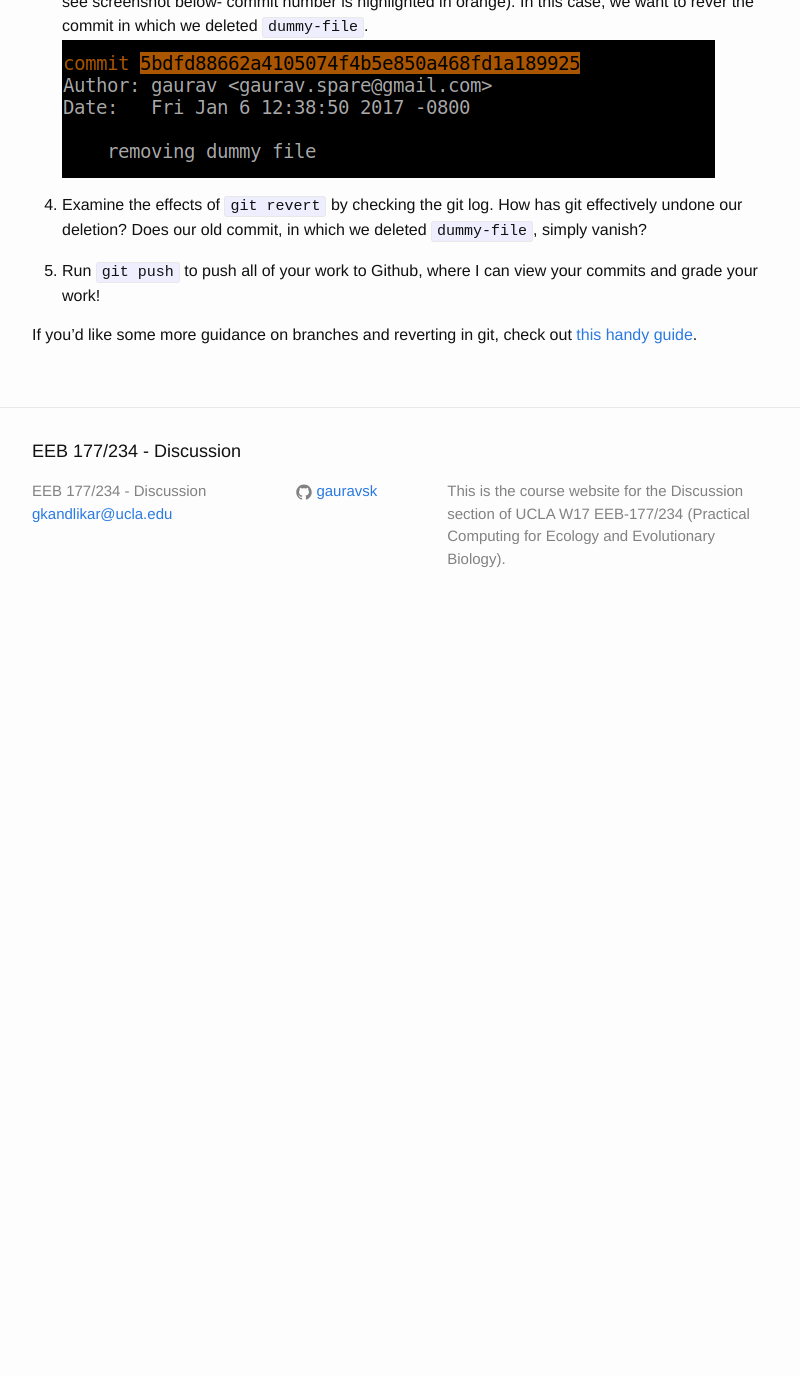
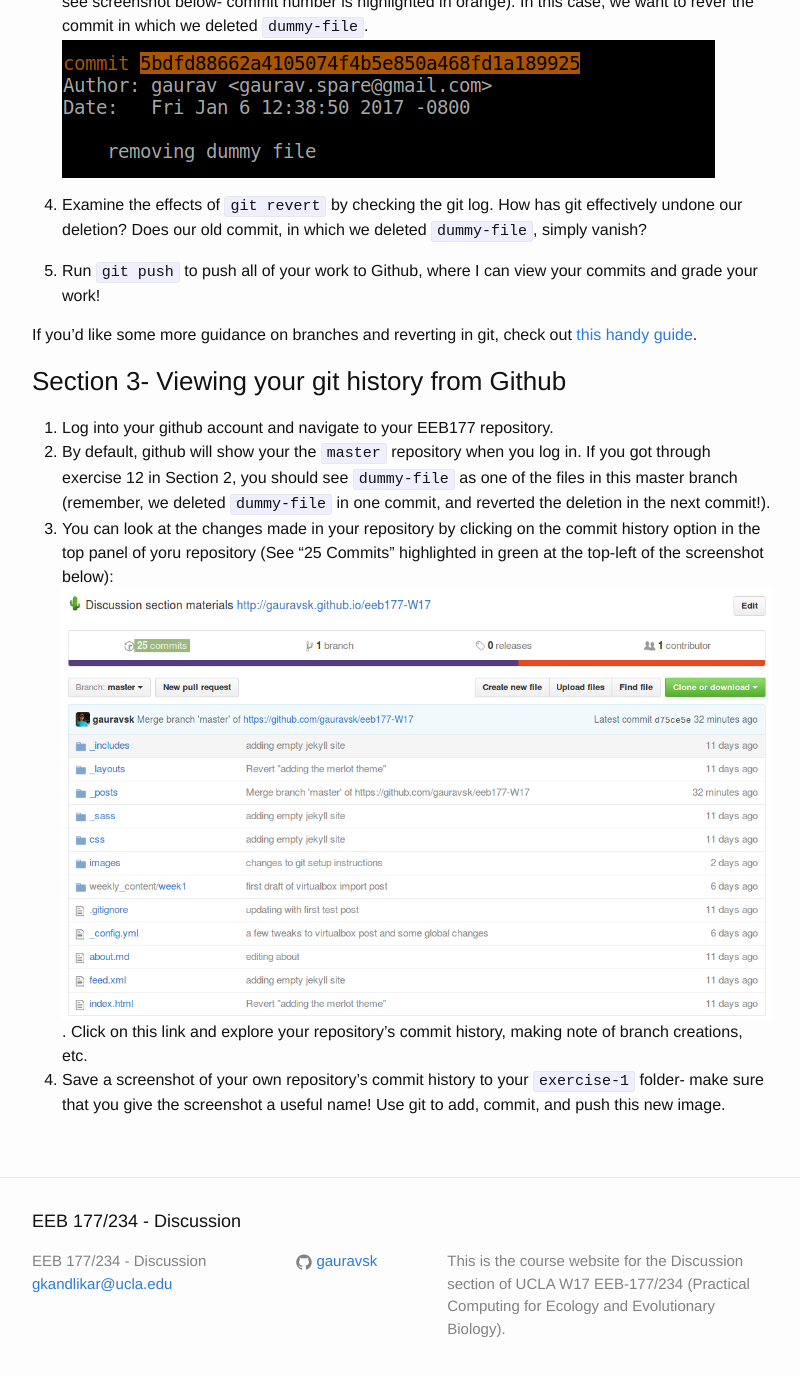
Before and after one commit to michaelalfaro/eeb177-W17.github.io, a Jekyll site: the page built from _posts/2017-01-06-exercise1-git.markdown, in a window 1280 px wide and 1400 px high, scrolled down 3145 px. Shown: the top 1376 px of the window, without its empty margins (238-1038 px from the left). Built offline with Jekyll 4.4.1, drawn with Linux system fonts in a browser that asks for light colours; before the commit the page ends 3775 px from its top, so only the background shows below that; some of the changed text lies outside the part shown.

Commit message:
updates to git exercise

```diff
--- a/_posts/2017-01-02-setup-virtual-box.markdown
+++ b/_posts/2017-01-02-setup-virtual-box.markdown
@@ -33,6 +33,4 @@ You should see a home screen that looks like this:
 If you're here, congrats! You have a functioning virtualbox! Complete the next few steps to add some more functionality to your environment:
 
 - Launch the Firefox browser and ensure that you can connect to the internet.
-
-
-[1]: https://ucla.box.com/s/p3y2xqqzujyciplvm23h6mkpup4zwjaz
+- Launch the terminal (Start menu --> System Tools --> LXTerminal, or type cntrl+alt+T while on the desktop), and type in the command `sudo rstudio`. You will use this command to run rstudio every time.
--- a/_posts/2017-01-06-exercise1-git.markdown
+++ b/_posts/2017-01-06-exercise1-git.markdown
@@ -13,7 +13,7 @@ Begin this (and all subsequent exercises in this course) by opening up a termina
 
 Before you begin, please read through [this helpful summary](https://git-scm.com/book/en/v2/Getting-Started-About-Version-Control#_getting_started) on the basics of version control.
 
-0. Ensure that you have set up a git repository to track your `homework` folder and that this repository is connected to your github repository ([instructions]()).
+0. Ensure that you have set up a git repository to track your `homework` folder and that this repository is connected to your github repository ([instructions](http://gaurav.kandlikar.com/eeb177-W17/2017/01/03/setup-github.html)).
 1. Create a new subfolder called `exercise_1` and add this to the repositories tracked by git. Hint: use `mkdir` to make a new folder; use `git add <filename>` to start tracking it with git.
 2. Navigate into `exercise_1` and create a readme file by executing `touch README.txt` (the command `touch` simply creates an empty file with a given name). Open `README.txt` and write in some information about this exercise (e.g. when you are completing this exercise, what are the goals of this exercise). Hint: you can use `sudo gedit <filename>` to open text files from the terminal.
 3. Navigate back up to the `homework` directory and add the newly created `exercise_1/README.txt` file to the git repository.
@@ -64,3 +64,11 @@ At this point, you have two distinct branches of your repository- essentially, t
 12. Run `git push` to push all of your work to Github, where I can view your commits and grade your work!
 
 If you'd like some more guidance on branches and reverting in git, check out [this handy guide](https://www.atlassian.com/git/tutorials/undoing-changes/).
+
+### Section 3- Viewing your git history from Github
+
+1. Log into your github account and navigate to your EEB177 repository.
+2. By default, github will show your the `master` repository when you log in. If you got through exercise 12 in Section 2, you should see `dummy-file` as one of the files in this master branch (remember, we deleted `dummy-file` in one commit, and reverted the deletion in the next commit!).
+3. You can look at the changes made in your repository by clicking on the commit history option in the top panel of yoru repository (See "25 Commits" highlighted in green at the top-left of the screenshot below):
+![]({{ site.url }}/images/exercise1-githubrepo.png). Click on this link and explore your repository's commit history, making note of branch creations, etc.
+4. Save a screenshot of your own repository's commit history to your `exercise-1` folder- make sure that you give the screenshot a useful name! Use git to add, commit, and push this new image.
```
Also changed, not shown: other parts of _posts/2017-01-02-setup-virtual-box.markdown (+1 -1 lines), other parts of _posts/2017-01-06-exercise1-git.markdown (+1 -1 lines), images/exercise1-githubrepo.png (added), 1 other file.
